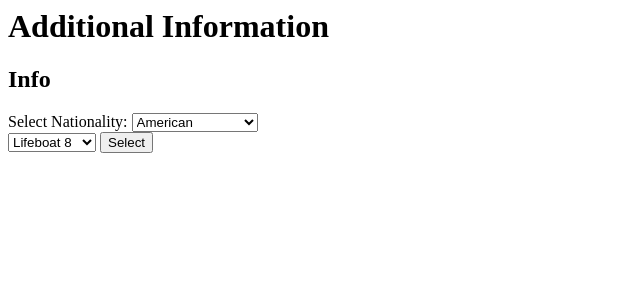
After one commit to VinnyWalker920/Titanic, a Flask app: page /info/1/1 in a window 1280 px wide. The commit adds this page. Shown: the top 300 px of the page, without its empty margins (0-640 px from the left). Run offline with Flask 2, Linux system fonts and the light colour scheme.

Commit message:
Fully done besides art and Some statistic issues

```diff
--- a/data.py
+++ b/data.py
@@ -1,6 +1,6 @@
 # 0,1,2 first,second,third class inner index 0,1,2 women,children,men
 classGenderTable = [
-    [.97, .86, .17],
+    [.97, .86, .32],
     [.86, 1, .08],
     [.49, .31, .13]
 ]
@@ -136,7 +136,3 @@ lifeBoatBreakdown = [
         "Lifeboat 20": .57
     }
 ]
-
-for i in lifeBoatBreakdown[0]:
-    print(i)
-    print(lifeBoatBreakdown[0][i])
--- a/main.py
+++ b/main.py
@@ -2,26 +2,46 @@ from flask import Flask, request, Response, render_template, redirect, url_for
 
 app = Flask(__name__)
 
-@app.route('/')
-def hello_world():
-    return 'Hello World!'
+#data structure imports
+from data import classGenderTable, nationalityBreakdown, lifeBoatBreakdown
+
+# base String to index hash table
+S_iStatus = {"Male": 2, "Child": 1, "Female": 0}
+S_iClass = {"First Class": 0, "Second Class": 1, "Third Class": 2}
 
 
-@app.route('/page1/<string:passover>', methods=["GET", "POST"])
-def demo(passover):
+@app.route('/')
+def index():
+    return redirect(url_for(demographics))
 
-    return render_template('demo.html', info = passover)
 
-@app.route('/page2', methods=["GET", "POST"])
-def chooser():
-    cls = 1;
-    opt = [{"opt1":1,"opt6969":2,"opt3":3}, {"opt1":4,"crngeeeee":5,"opt3":6}]
-    data = request.form.get("option")
-    print(str(data))
-    if str(data) != "None":
-        return redirect(url_for('demo', passover = str(data)))
+@app.route('/demo', methods=["GET", "POST"])
+def demographics():
+    #gather request info if any
+    status_req = str(request.form.get("status"))
+    cls_req = str(request.form.get("class"))
+    if status_req and cls_req != "None":
+        cls = S_iClass[cls_req]
+        status = S_iStatus[status_req]
+        return redirect(url_for("info",cls =cls, status =status))#send all relevant info to 'info'
 
-    return render_template('chooser.html', opts = opt, cls = cls )
+    return render_template('demo.html')
+
+
+@app.route('/info/<int:cls>/<int:status>', methods=["GET", "POST"])
+def info(cls, status):
+    # gather request info if any
+    nationality_req = str(request.form.get("nation"))
+    lifeboat_req = str(request.form.get("lb"))
+    if nationality_req and lifeboat_req != "None":
+        return redirect(url_for("results", cls = cls, status= status, nationality=nationality_req, lifeboat= lifeboat_req))#send all relevant info to 'results'
+
+    return render_template("info.html", nation_table = nationalityBreakdown, lb_table =lifeBoatBreakdown, cls = cls, status= status)#renders page depending on prior info
+
+@app.route("/results/<int:cls>/<int:status>/<string:nationality>/<string:lifeboat>", methods=["GET", "POST"])
+def results(cls, status, nationality,lifeboat):
+    chance = classGenderTable[cls][status] * nationalityBreakdown[cls][nationality] * lifeBoatBreakdown[cls][lifeboat]#
+    return str(chance)
 
 if __name__ == '__main__':
     app.run()
--- /dev/null
+++ b/templates/info.html
@@ -0,0 +1,19 @@
+{% block content %}
+<h1>Additional Information</h1>
+<h2>Info</h2>
+<form class ="form-inline" method="POST" action="{{url_for('info', cls = cls, status = status)}}">
+    <label>Select Nationality:</label>
+    <select name="nation" width="300px">
+        {% for i in nation_table[cls] %}
+        <option>{{i}}</option>
+        {% endfor %}
+    </select>
+    <br>
+    <select name="lb" width="300px">
+        {% for j in lb_table[cls] %}
+        <option>{{j}}</option>
+        {% endfor %}
+    </select>
+    <input type="submit" value="Select">
+</form>
+{% endblock content %}
```
Also changed, not shown: templates/chooser.html (deleted, +0 -20 lines), templates/demo.html (+21 -7 lines), Titanic Doc.png (added).
